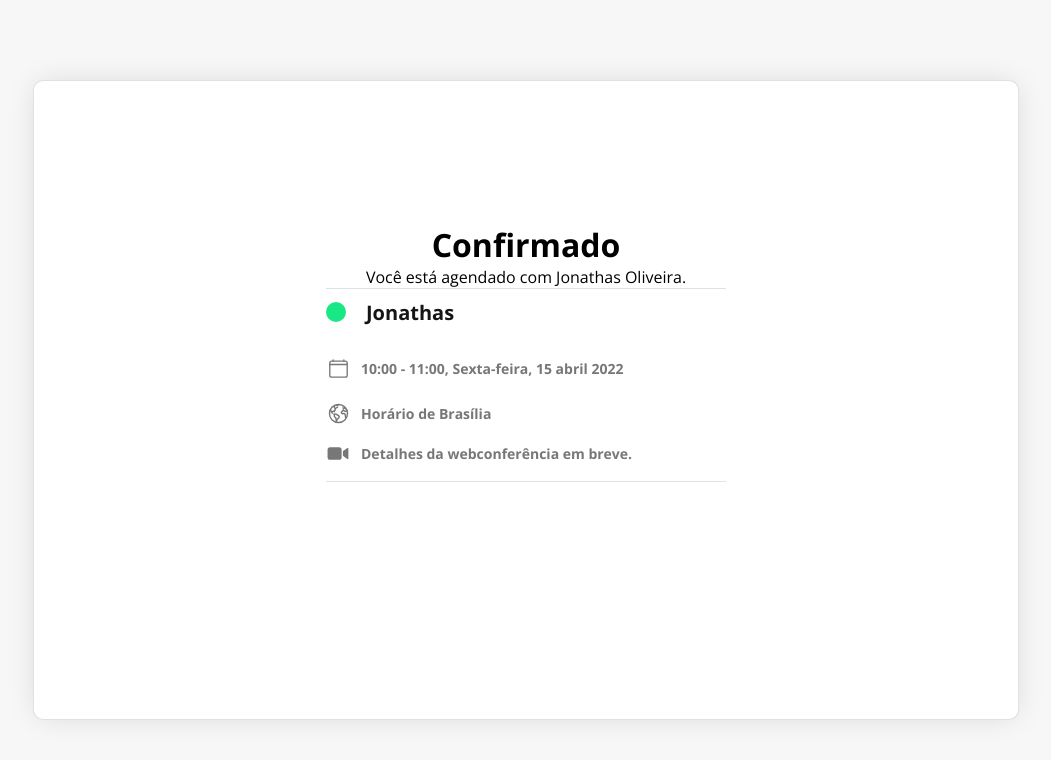
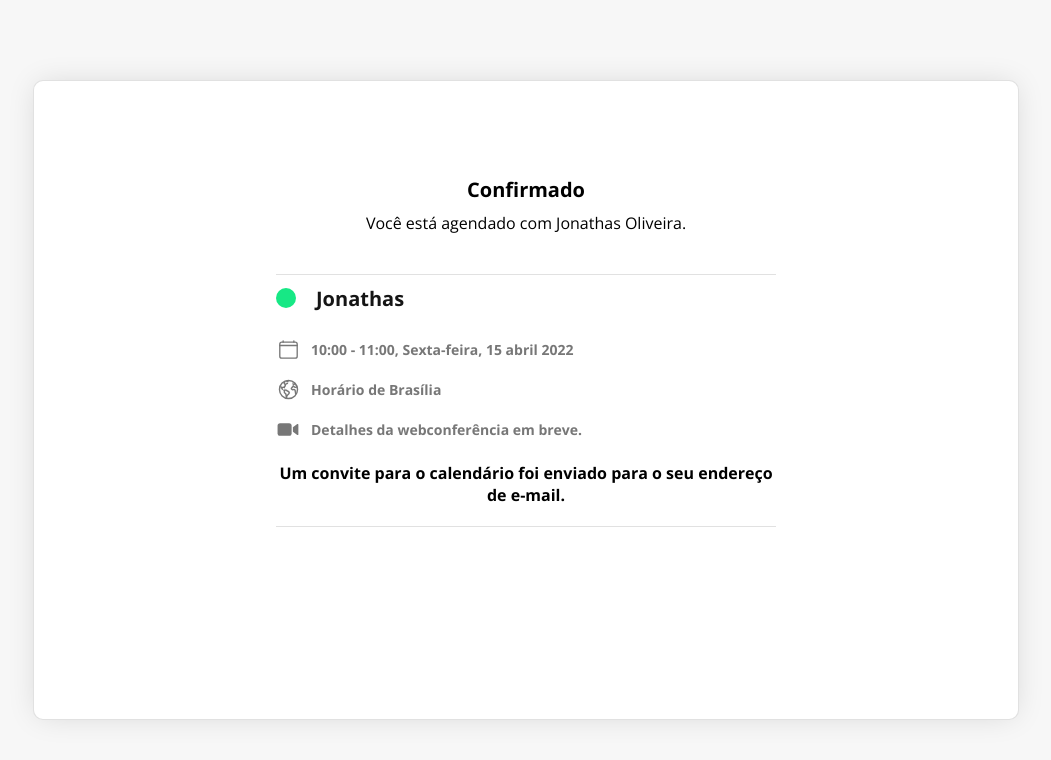
Before and after one commit to jonathasfrontend/agendahero, a plain HTML site: page confirmado.html in a window 1280 px wide. Shown: the whole page, without its empty margins (114-1165 px from the left). Drawn offline with nearby package versions, Linux system fonts and the light colour scheme.

Commit message:
agendahero

```diff
--- a/assets/css/confirmado.css
+++ b/assets/css/confirmado.css
@@ -63,14 +63,30 @@ body{
     justify-content: center;
     margin-top: -6em;
 }
+.container .content-calendar .content-confirmado .nomeconfirmado{
+    display: flex;
+    flex-direction: column;
+    align-items: center;
+    justify-content: center;
+}
+.container .content-calendar .content-confirmado .nomeconfirmado h1{
+    margin-top: 0;
+    margin-bottom: 10px;
+    font-size: 20px;
+    line-height: 1.2;
+}
+.container .content-calendar .content-confirmado .nomeconfirmado p{
+    margin-bottom: 20px;
+    padding-bottom: 20px;
+    text-align: center;
+}
 .container .content-calendar .content-confirmado .content-detalhes{
-    width: 400px;
+    width: 500px;
     border-top: 1px solid var(--corBorda);
     border-bottom: 1px solid var(--corBorda);
 }
 .container .content-calendar .content-confirmado .content-detalhes .box{
     margin: 15px 0;
-    line-height: 1.5;
 }
 .container .content-calendar .content-confirmado .content-detalhes .nomedoagendador{
     padding: 10px 0;
@@ -110,7 +126,6 @@ body{
 .container .content-calendar .content-confirmado .content-detalhes .horaconfirmada{
     width: 100%;
     display: flex;
-    margin: 20px 0;
 }
 .container .content-calendar .content-confirmado .content-detalhes .horaconfirmada .svg{
     width: 25px;
@@ -143,3 +158,10 @@ body{
     line-height: 25px;
     color: var(--corSubNome);
 }
+
+.container .content-calendar .content-confirmado .content-detalhes .verificemail{
+    margin-top: 20px;
+    margin-bottom: 20px;
+    font-weight: 700;
+    text-align: center;
+}
--- a/confirmado.html
+++ b/confirmado.html
@@ -15,8 +15,10 @@
         <div class="content-calendar">
 
             <div class="content-confirmado">
-                <h1>Confirmado</h1>
-                <p>Você está agendado com Jonathas Oliveira.</p>
+                <div class="nomeconfirmado">
+                    <h1>Confirmado</h1>
+                    <p>Você está agendado com Jonathas Oliveira.</p>
+                </div>
 
                 <div class="content-detalhes">
 
@@ -37,6 +39,10 @@
                         <h3>Detalhes da webconferência em breve.</h3>
                     </div>
 
+                    <div class="verificemail">
+                        <p>Um convite para o calendário foi enviado para o seu endereço de e-mail.</p>
+                    </div>
+
                 </div>
             </div>
 
```
